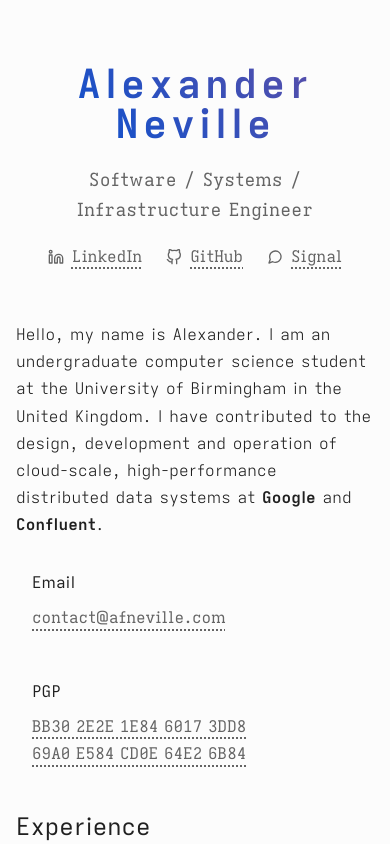
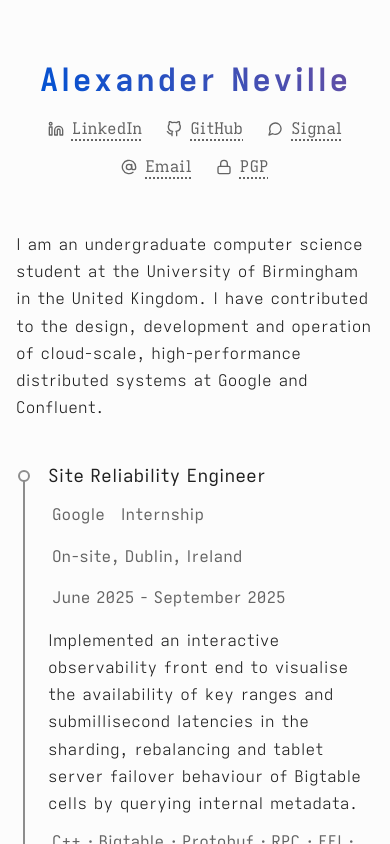
Before and after one commit to afneville/website, a SvelteKit app: page / in a window 390 px wide. Shown: the top 844 px of the page. Built offline with nearby package versions, Linux system fonts and the light colour scheme.

Commit message:
change contact detail presentation

```diff
--- a/src/lib/components/cv-entry.svelte
+++ b/src/lib/components/cv-entry.svelte
@@ -27,9 +27,13 @@
 		<h3>{role}</h3>
 	</div>
 	<div
-		class="employment-info text-secondary font-sans flex justify-between items-start flex-wrap mb-sm indent-xs"
+		class="employment-info text-secondary font-sans flex justify-between items-start flex-wrap mb-sm indent-xs gap-lg"
 	>
-		<span>{company} · {employmentType} · {workingPattern} · <span class="no-break">{location}</span></span>
+		<div class="flex flex-wrap gap-lg">
+			<span>{company}</span>
+			<span>{employmentType}</span>
+			<span class="no-break">{workingPattern}, {location}</span>
+		</div>
 		<div>{dates}</div>
 	</div>
 	<p class="mb-sm">{description}</p>
--- a/src/lib/components/heading.svelte
+++ b/src/lib/components/heading.svelte
@@ -46,11 +46,27 @@
 
 	.social-links {
 		margin-top: 1rem;
+		row-gap: 0.5rem;
 	}
 
-	@media (max-width: 480px) {
+	@media (max-width: 600px) {
 		.heading-title {
 			font-size: 2.5rem;
 		}
+
+		.tagline {
+			display: none;
+		}
+		.social-links {
+			margin-inline: auto;
+			max-width: 300px;
+		}
+	}
+
+	@media (max-width: 450px) {
+		.heading-title {
+			font-size: 2rem;
+			letter-spacing: 0.125rem;
+		}
 	}
 </style>
--- a/src/lib/components/link-with-icon.svelte
+++ b/src/lib/components/link-with-icon.svelte
@@ -74,4 +74,5 @@
 		height: 1rem;
 		stroke: var(--text-secondary);
 	}
+
 </style>
--- a/src/routes/+layout.svelte
+++ b/src/routes/+layout.svelte
@@ -67,6 +67,10 @@
 		margin-inline: auto;
 		padding: 1rem;
 		flex: 1;
+	}
+
+	:global(p) {
+		text-align: justify;
 	}
 
 	footer {
--- a/src/routes/+page.svelte
+++ b/src/routes/+page.svelte
@@ -1,9 +1,10 @@
 <script lang="ts">
-	import ContactInfo from '$lib/components/contact-info.svelte';
 	import Heading from '$lib/components/heading.svelte';
 	import MessageCircleIcon from '$lib/assets/message-circle.svg?raw';
 	import LinkedInIcon from '$lib/assets/linkedin-logo.svg?raw';
 	import GitHubIcon from '$lib/assets/github-logo.svg?raw';
+	import AtSignIcon from '$lib/assets/at-sign.svg?raw';
+	import LockIcon from '$lib/assets/lock.svg?raw';
 	import CVTimeline from '$lib/components/cv-timeline.svelte';
 	import { type CVEntryProps } from '$lib/components/cv-entry.svelte';
 	import LinkWithIcon from '$lib/components/link-with-icon.svelte';
@@ -16,7 +17,7 @@
 			employmentType: 'Internship',
 			dates: 'June 2025 - September 2025',
 			description:
-				'Implemented an interactive observability front end to visualise the availability of key ranges and microsecond-accurate latencies in the sharding, rebalancing and tablet server failover behaviour of Bigtable cells by querying internal metadata.',
+				'Implemented an interactive observability front end to visualise the availability of key ranges and submillisecond latencies in the sharding, rebalancing and tablet server failover behaviour of Bigtable cells by querying internal metadata.',
 			skills: ['C++', 'Bigtable', 'Protobuf', 'RPC', 'FFI', 'TypeScript', 'Angular', 'RxJS', 'D3']
 		},
 		{
@@ -65,44 +66,31 @@
 				linkText: 'Signal',
 				href: 'https://signal.me/#eu/vaojnhDojUTxZPfY7OcrxXKde-0_TQoq8Ho1VGVasQ4Nx5l-27tJqbDod4z3zMfN',
 				icon: MessageCircleIcon
-			}
+			},
+			{ linkText: 'Email', href: 'mailto:contact@afneville.com', icon: AtSignIcon },
+			{ linkText: 'PGP', href: 'key.asc', icon: LockIcon }
 		]}
 	/>
 </header>
 <section aria-label="About">
 	<p>
-		Hello, my name is Alexander. I am an undergraduate computer science student at the University of
-		Birmingham in the United Kingdom. I have contributed to the design, development and operation of
-		cloud-scale, high-performance distributed data systems at <strong>Google</strong> and
-		<strong>Confluent</strong>.
+		I am an undergraduate computer science student at the University of
+		Birmingham in the United Kingdom. I have contributed to the design, development and operation of cloud-scale,
+		high-performance distributed systems at Google and Confluent.
 	</p>
-</section>
-<div class="mt-lg mb-lg"></div>
-<section aria-label="Contact Information">
-	<div class="email-pgp flex flex-wrap justify-center gap-2xl">
-		<ContactInfo
-			title="Email"
-			linkText="contact@afneville.com"
-			href="mailto:contact@afneville.com"
-		/>
-		<ContactInfo title="PGP" href="key.asc" download="alexander-neville-pgp-key.asc">
-			<span class="no-break">BB30 2E2E 1E84 6017 3DD8</span>
-			<span class="no-break">69A0 E584 CD0E 64E2 6B84</span>
-		</ContactInfo>
-	</div>
 </section>
 <div class="mt-lg mb-2xl"></div>
 <section aria-label="Experience">
-	<h2>Experience</h2>
-	<p class="mb-lg">
-		Here is an overview of my recent startup and internship roles. Some details have been omitted; I would
-		be happy to provide a full copy of my CV upon request.
-	</p>
+	<!-- <h2>Experience</h2> -->
+	<!-- <p class="mb-lg"> -->
+	<!-- 	Here is an overview of my recent startup and internship roles. Some details have been omitted; I -->
+	<!-- 	would be happy to provide a full copy of my CV upon request. -->
+	<!-- </p> -->
 	<CVTimeline entries={cvEntries} />
 </section>
 <div class="mt-lg mb-lg"></div>
 <section aria-label="Interests">
-	<h2>About Me</h2>
+	<!-- <h2>About Me</h2> -->
 	<p>
 		I have enjoyed learning about the performance characteristics, trade-offs and implementation
 		details of large-scale distributed data systems like Confluent Cloud (Kafka), Bigtable and
@@ -121,17 +109,9 @@
 		/>. My blog/documentation website, an older project, can be read <LinkWithIcon
 			linkText="here"
 			href="https://docs.afneville.com"
+		/>. I publish some of the photos I take <LinkWithIcon
+			linkText="here"
+			href="https://photos.afneville.com"
 		/>.
 	</p>
 </section>
-
-<style>
-	@media (max-width: 85ch) {
-		.email-pgp {
-			flex-direction: column;
-			align-items: flex-start;
-			justify-content: flex-start;
-			margin-left: 1rem;
-		}
-	}
-</style>
```
Also changed, not shown: src/lib/assets/at-sign.svg (added).
